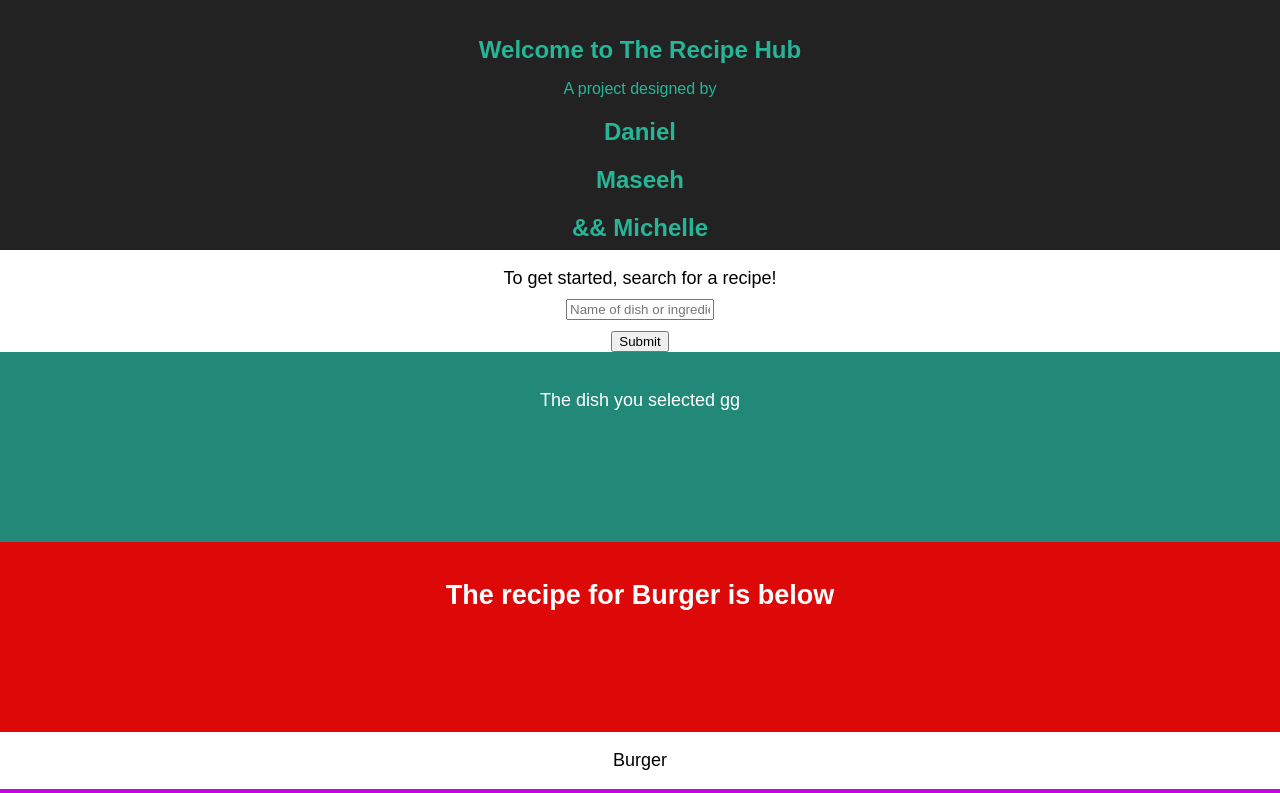
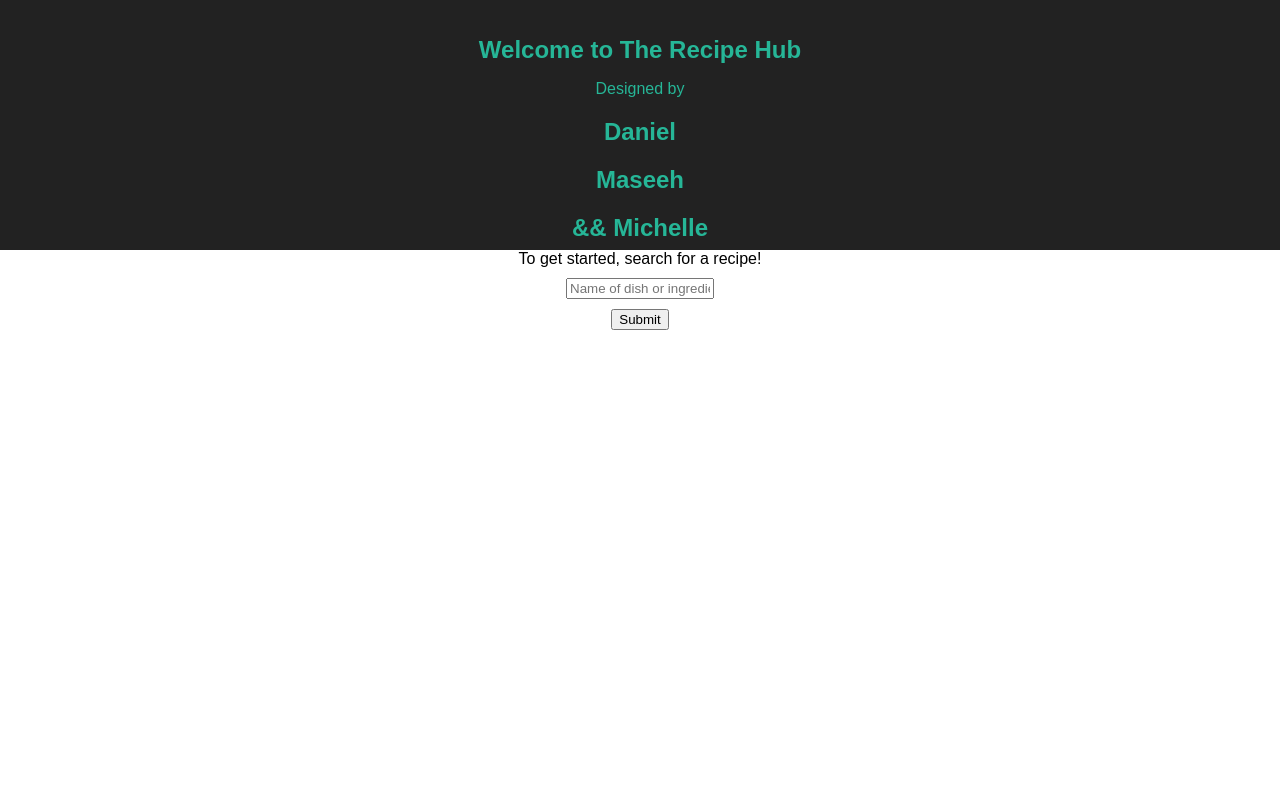
Before and after one commit to danielpickert/foodapp, a React (Create React App) app: page / in a window 1280 px wide. Shown: the top 793 px of the page. Built offline with nearby package versions, Linux system fonts and the light colour scheme; grey boxes are pictures that could not be loaded.

Commit message:
updated npm

```diff
--- a/package.json
+++ b/package.json
@@ -9,6 +9,7 @@
     "body-parser": "^1.18.3",
     "express": "^4.16.3",
     "mongoose": "^5.2.2",
+    "nodemon": "^1.18.1",
     "react": "^16.4.1",
     "react-dom": "^16.4.1",
     "react-scripts": "1.1.4"
--- a/src/App.js
+++ b/src/App.js
@@ -11,26 +11,32 @@ class App extends Component {
     return (
       <div className="App">
         <header className="App-header">
-          {/* <img src={logo} className="App-logo" alt="logo" /> */}
           <h1 className="App-title">Welcome to The Recipe Hub</h1>
-          <div> A project designed by </div>
-          <h2>Daniel </h2>
-          <h2>Maseeh </h2>
-          <h2> && Michelle </h2>
+          <div>
+            {" "}
+            Designed by
+            <h2>Daniel </h2>
+            <h2>Maseeh </h2>
+            <h2> && Michelle </h2>
+          </div>
         </header>
 
-        <p className="App-intro">
+        <main>
           To get started, search for a recipe!
-
           <form action="/search/" method="GET">
-            <input style={{ margin:"10px auto", display: "block", width: "140px" }} type="text" name="title" placeholder="Name of dish or ingredient" />
+            <input
+              style={{ margin: "10px auto", display: "block", width: "140px" }}
+              type="text"
+              name="title"
+              placeholder="Name of dish or ingredient"
+            />
             <input type="submit" value="Submit" class="btn" />
           </form>
-          <Display name="The dish you selected" />
+          {/* <Display name="The dish you selected" />
           <Recipe name="Burger" />
           <Header name="Header" />
-          <Search name="Search" />
-        </p>
+          <Search name="Search" /> */}
+        </main>
       </div>
     );
   }
--- a/src/components/display.js
+++ b/src/components/display.js
@@ -4,8 +4,8 @@ import "../Style/Display.css";
 class Display extends Component {
   render() {
     return (
-      <div className="Display">
-        <header className="Display-header">
+      <div className="">
+        <header className="-header">
           <p>{this.props.name} gg </p>
         </header>
       </div>
```
Also changed, not shown: src/registerServiceWorker.js (+13 -13 lines), 1 other file (tests, documents, lock files or other folders).
